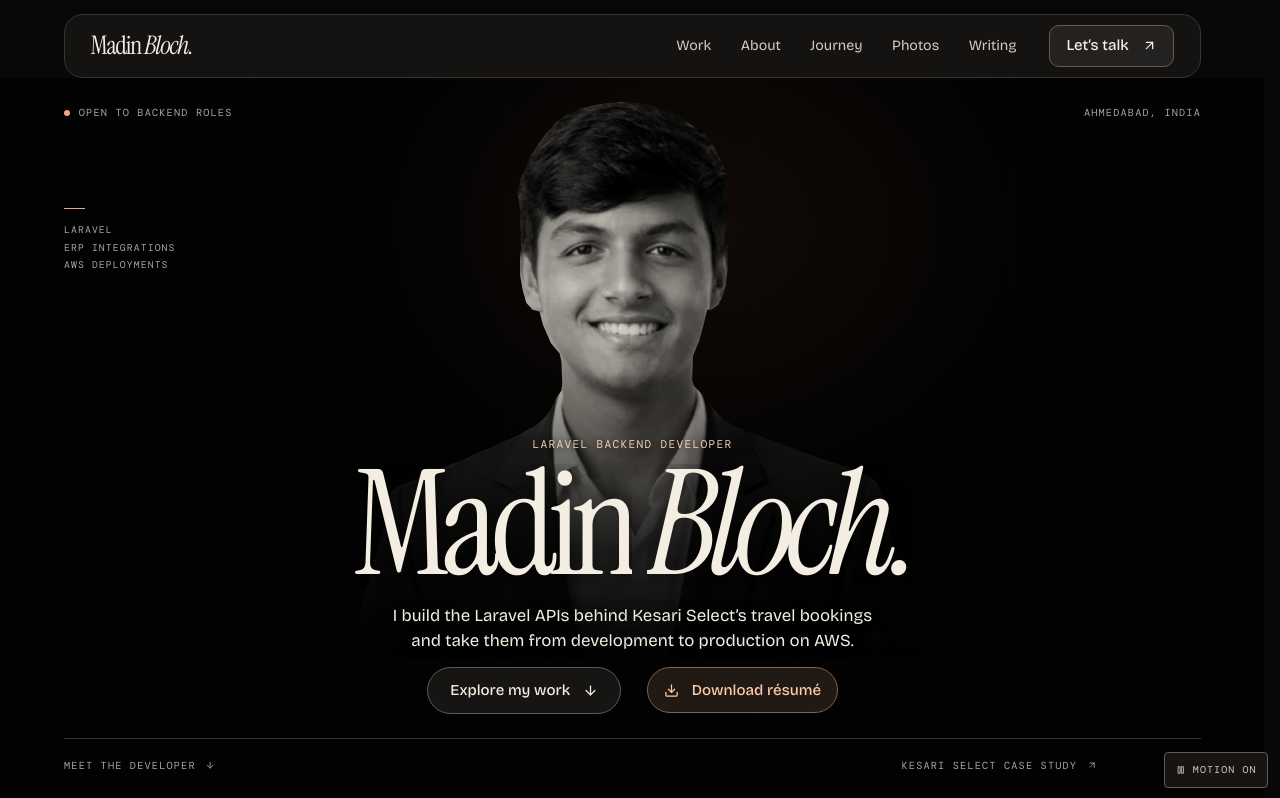
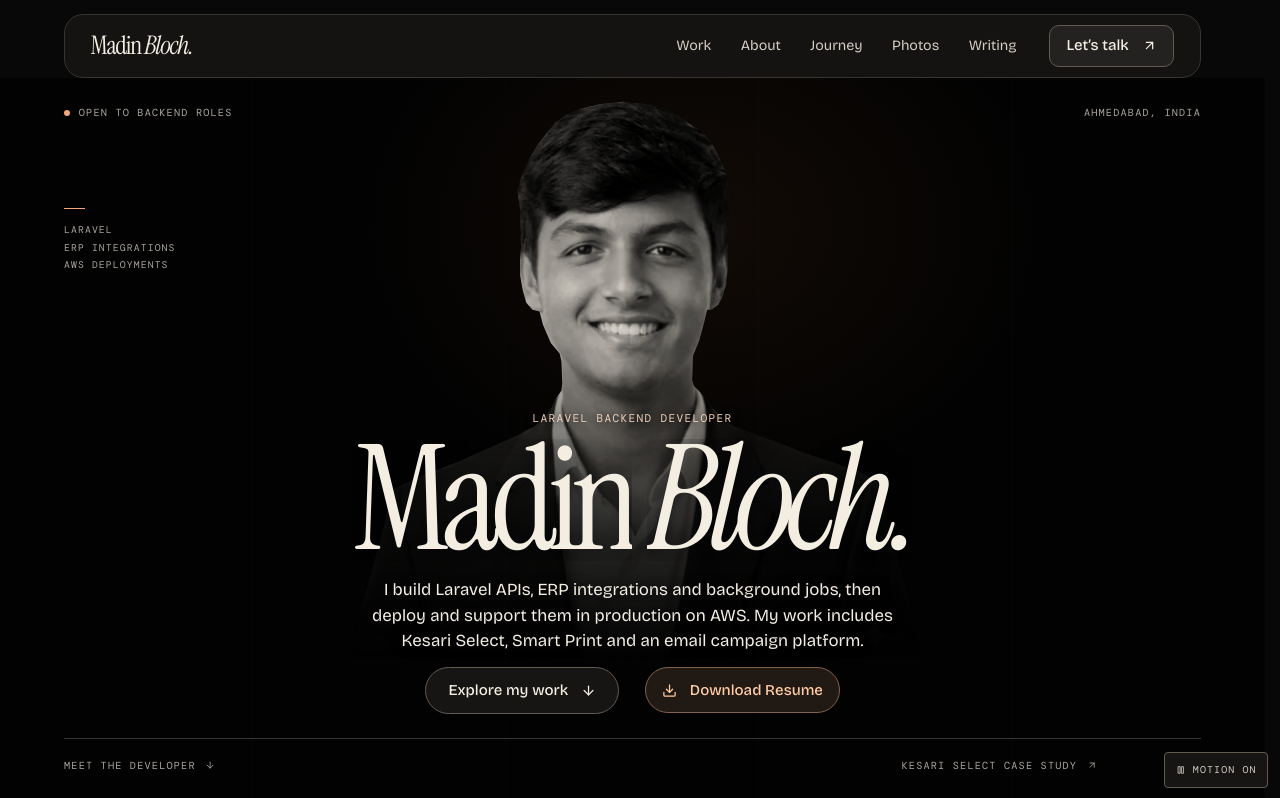
Before and after one commit to MadinBloch/Mysite, a React (Vite) app: page / in a window 1280 px wide. Shown: the top 798 px of the page. Built offline with nearby package versions, Linux system fonts and the light colour scheme.

Commit message:
Clarify portfolio intro and resume label

```diff
--- a/src/components/Hero.jsx
+++ b/src/components/Hero.jsx
@@ -46,10 +46,10 @@ export default function Hero() {
         <div className="cover-title">
           <p className="cover-role">Laravel backend developer</p>
           <h1 id="home-title"><span className="cover-heading-mask"><span className="cover-heading-word">Madin</span></span>{' '}<span className="cover-heading-mask"><em className="cover-heading-word">Bloch.</em></span></h1>
-          <p className="cover-intro">I build the Laravel APIs behind Kesari Select’s travel bookings and take them from development to production on AWS.</p>
+          <p className="cover-intro">I build Laravel APIs, ERP integrations and background jobs, then deploy and support them in production on AWS. My work includes Kesari Select, Smart Print and an email campaign platform.</p>
           <div className="cover-actions">
             <Link to="/#selected-work" className="action-pill">Explore my work <FiArrowDown aria-hidden="true" /></Link>
-            <a href={profile.resume} download className="action-line"><FiDownload aria-hidden="true" /> Download résumé</a>
+            <a href={profile.resume} download className="action-line"><FiDownload aria-hidden="true" /> Download Resume</a>
           </div>
         </div>
         <div className="cover-foot meta-line">
```
